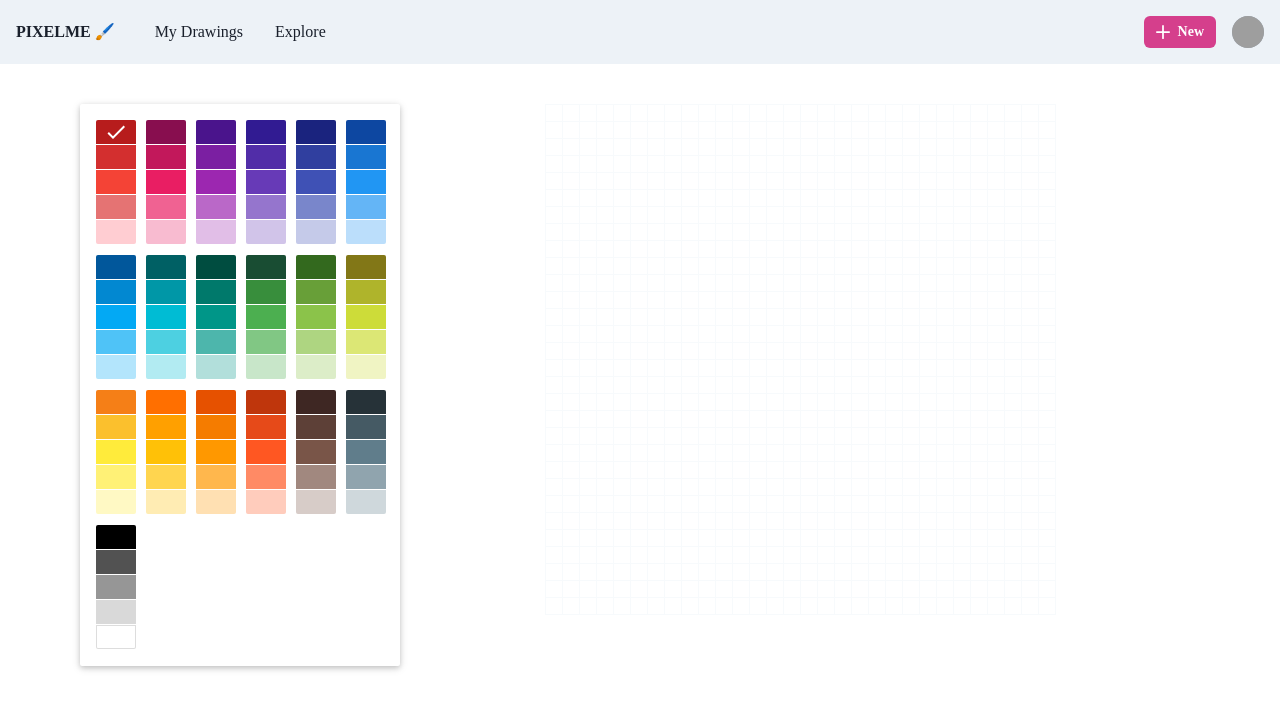
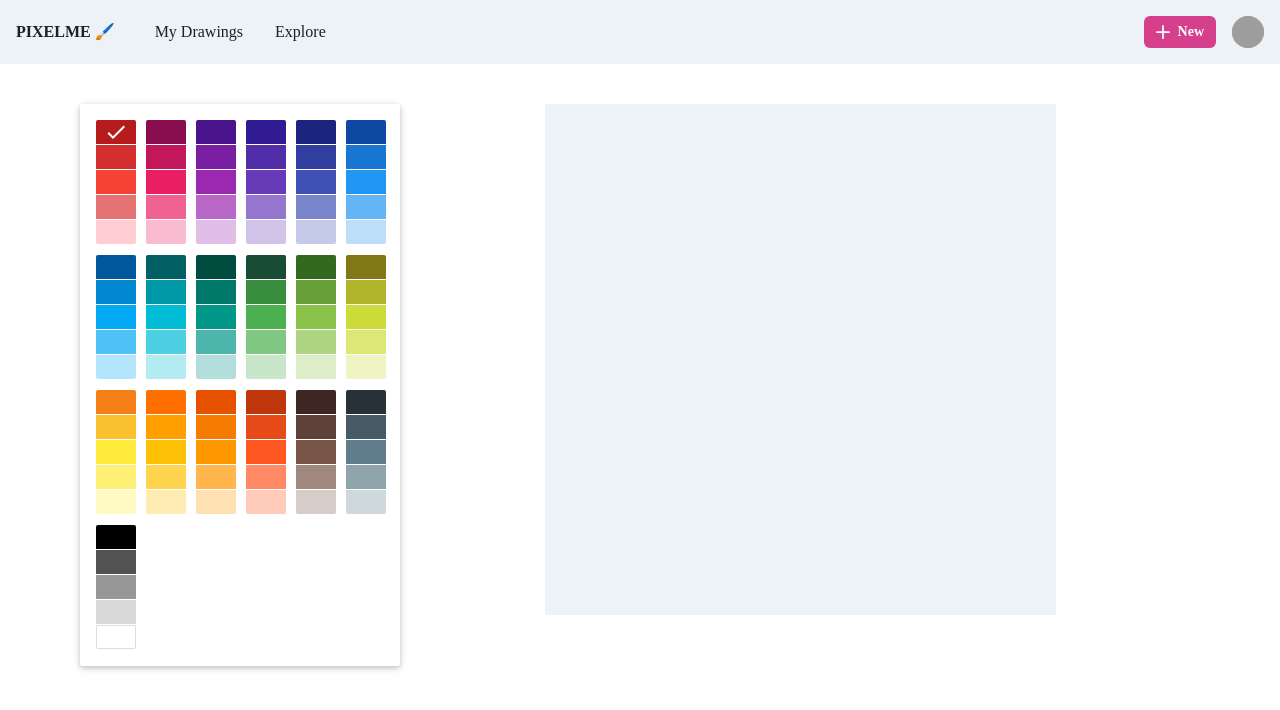
Before and after one commit to rohan-fowlerharper/PixelMe, a Next.js app: page /new in a window 1280 px wide. Shown: the top 710 px of the page. Built offline with nearby package versions, Linux system fonts and the light colour scheme; grey boxes are pictures that could not be loaded.

Commit message:
fix(contextMenu) - add preventDefault()

```diff
--- a/components/DrawingBoard.js
+++ b/components/DrawingBoard.js
@@ -19,26 +19,22 @@ const DrawingBoard = ({ width, height, template }) => {
 
   return (
     <SimpleGrid
-      bg='gray.50'
+      bg='gray.100'
       columns={width}
       spacingX="1px"
       spacingY="1px"
       height={height*(pixelSize + 1) + 1}
       p="1px"
+      onContextMenu={(evt) => evt.preventDefault()}
     >
       {board.map((row, rowIdx) => (
-          row.map((pixel, colIdx) => {
-            return (
+          row.map((pixel, colIdx) => (
             <Pixel
               key={pixel.id}
-              id={pixel.id}
-              baseColor={pixel.baseColor}
-              pixelColor={pixel.color}
+              pixel={pixel}
               size={pixelSize}
-              row={rowIdx}
-              col={colIdx}
             />
-          )})
+          ))
       ))}
     </SimpleGrid>
   )
```
